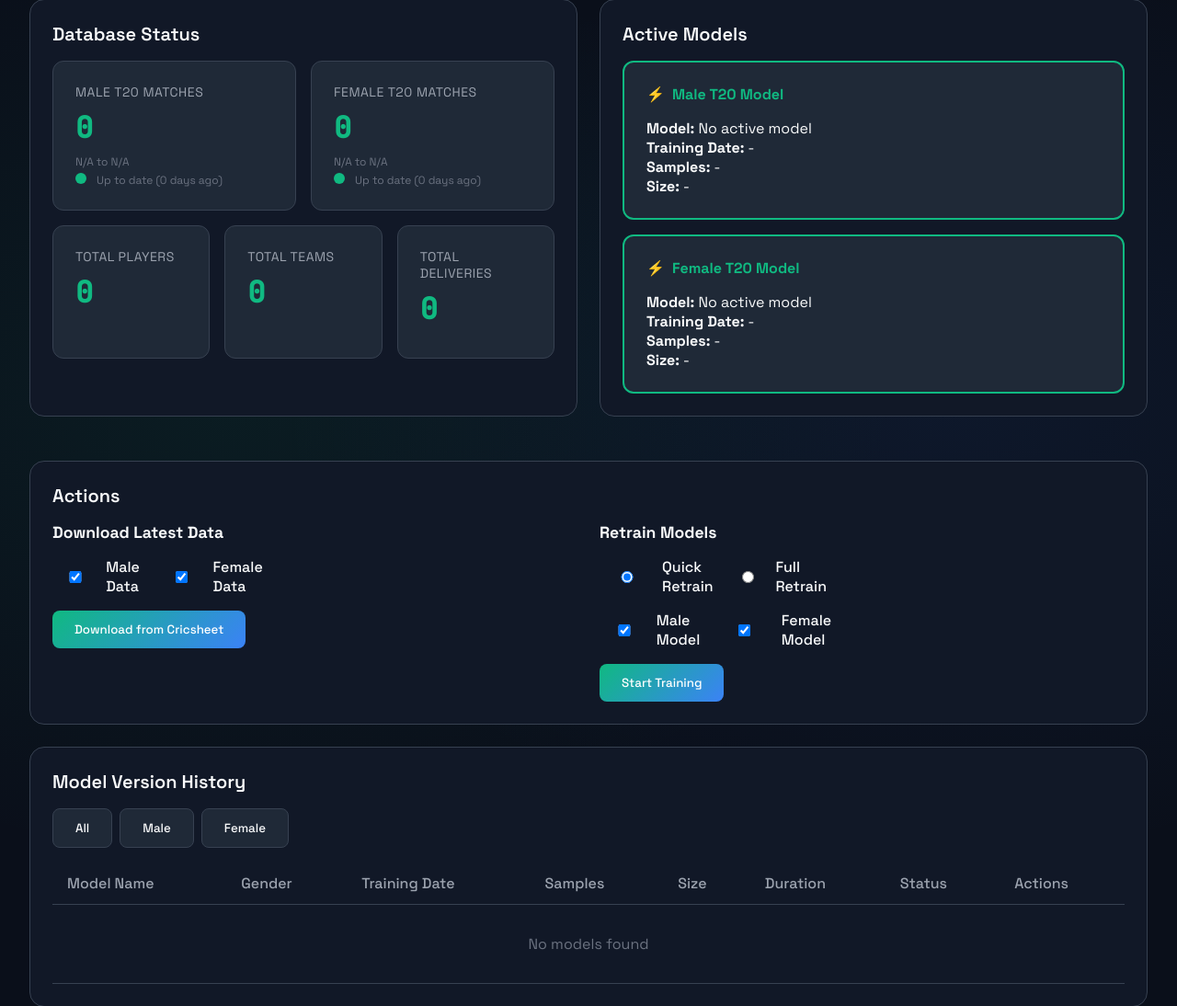
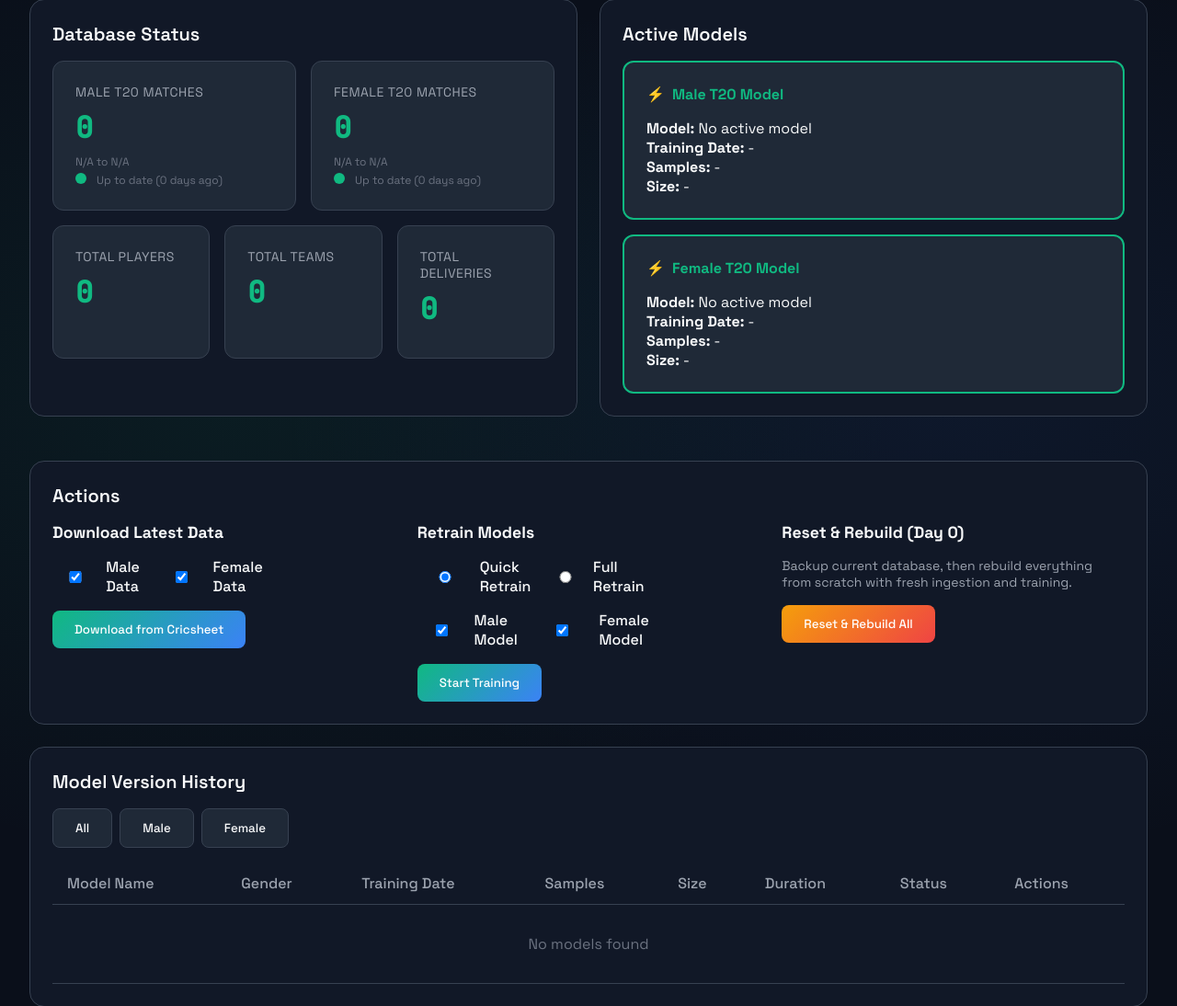
Before and after one commit to darcy5d/trav_daddy, a Flask app: page /training in a window 1280 px wide. Shown: the part 280-1374 px from the top of the page at 92% size. Run offline with Flask 3, Linux system fonts and the light colour scheme; data that the repository does not hold is empty.

Commit message:
feat: Add Reset & Rebuild Database feature (Day 0)
- Add /api/training/reset-database endpoint
- Automatically backs up current database before reset
- Adds 'Reset & Rebuild All' button to training GUI
- Chains database reset with full retrain pipeline
- Creates fresh database with proper schema
- Double confirmation prompts for safety
- Saves backups to data/backups/ directory

```diff
--- a/app/main.py
+++ b/app/main.py
@@ -2137,6 +2137,63 @@ def activate_model(model_id):
         return jsonify({'success': False, 'error': str(e)}), 500
 
 
+@app.route('/api/training/reset-database', methods=['POST'])
+def reset_database():
+    """
+    Reset the database (with backup) for a fresh start.
+
+    Request body:
+        {
+            "confirm": true  # Must be true to proceed
+        }
+
+    Returns:
+        JSON with success status
+    """
+    try:
+        from pathlib import Path
+        from datetime import datetime
+        import shutil
+
+        data = request.get_json() or {}
+
+        if not data.get('confirm'):
+            return jsonify({'success': False, 'error': 'Confirmation required'}), 400
+
+        db_path = DATABASE_PATH
+
+        # Create backup
+        backup_name = f"cricket_backup_{datetime.now().strftime('%Y%m%d_%H%M%S')}.db"
+        backup_path = db_path.parent / 'backups' / backup_name
+        backup_path.parent.mkdir(exist_ok=True)
+
+        shutil.copy2(db_path, backup_path)
+        logger.info(f"Database backed up to {backup_path}")
+
+        # Delete current database
+        db_path.unlink()
+        logger.info(f"Deleted database: {db_path}")
+
+        # Reinitialize with fresh schema
+        from src.data.database import init_database, init_model_versions_table
+        init_database()
+        init_model_versions_table()
+
+        logger.info("Database reset complete")
+
+        return jsonify({
+            'success': True,
+            'message': 'Database reset successfully',
+            'backup': str(backup_path)
+        })
+
+    except Exception as e:
+        logger.error(f"Error resetting database: {e}")
+        import traceback
+        traceback.print_exc()
+        return jsonify({'success': False, 'error': str(e)}), 500
+
+
 @app.route('/api/training/download', methods=['POST'])
 def start_data_download():
     """
--- a/app/templates/training.html
+++ b/app/templates/training.html
@@ -258,7 +258,7 @@
 <div class="card" style="margin-top: 1.5rem;">
     <h2 class="card-title">Actions</h2>
 
-    <div class="grid grid-2">
+    <div class="grid grid-3">
         <div>
             <h3 style="font-size: 1.1rem; margin-bottom: 1rem;">Download Latest Data</h3>
             <div class="checkbox-group">
@@ -300,6 +300,16 @@
             </div>
             <button class="btn btn-primary" onclick="startRetrain()" id="retrain-btn">
                 Start Training
+            </button>
+        </div>
+
+        <div>
+            <h3 style="font-size: 1.1rem; margin-bottom: 1rem;">Reset & Rebuild (Day 0)</h3>
+            <p style="font-size: 0.875rem; color: var(--text-secondary); margin-bottom: 1rem;">
+                Backup current database, then rebuild everything from scratch with fresh ingestion and training.
+            </p>
+            <button class="btn" style="background: var(--gradient-2); color: white;" onclick="startReset()" id="reset-btn">
+                Reset & Rebuild All
             </button>
         </div>
     </div>
@@ -636,6 +646,79 @@ async function startDownload() {
     }
 }
 
+// Start reset and rebuild
+async function startReset() {
+    const confirmed = confirm(
+        '⚠️ RESET & REBUILD DATABASE\n\n' +
+        'This will:\n' +
+        '1. Backup your current database\n' +
+        '2. Delete all data and start fresh\n' +
+        '3. Re-ingest all data from downloaded files\n' +
+        '4. Retrain both male and female models from scratch\n\n' +
+        'This will take 15-30 minutes.\n\n' +
+        'Are you absolutely sure you want to proceed?'
+    );
+
+    if (!confirmed) return;
+
+    const doubleCheck = confirm(
+        'Final confirmation: This will create a clean "Day 0" setup.\n\n' +
+        'Continue with database reset?'
+    );
+
+    if (!doubleCheck) return;
+
+    try {
+        document.getElementById('reset-btn').disabled = true;
+        document.getElementById('reset-btn').textContent = 'Resetting...';
+
+        // Step 1: Reset database
+        console.log('Step 1: Resetting database...');
+        const resetResponse = await fetch('/api/training/reset-database', {
+            method: 'POST',
+            headers: { 'Content-Type': 'application/json' },
+            body: JSON.stringify({ confirm: true })
+        });
+        const resetData = await resetResponse.json();
+
+        if (!resetData.success) {
+            alert('Failed to reset database: ' + resetData.error);
+            document.getElementById('reset-btn').disabled = false;
+            document.getElementById('reset-btn').textContent = 'Reset & Rebuild All';
+            return;
+        }
+
+        console.log('Database reset complete. Backup:', resetData.backup);
+
+        // Step 2: Start full retrain with both genders
+        console.log('Step 2: Starting full retrain...');
+        const retrainResponse = await fetch('/api/training/retrain', {
+            method: 'POST',
+            headers: { 'Content-Type': 'application/json' },
+            body: JSON.stringify({
+                mode: 'full',
+                genders: ['male', 'female']
+            })
+        });
+        const retrainData = await retrainResponse.json();
+
+        if (retrainData.success) {
+            currentJobId = retrainData.job_id;
+            showJobProgress(retrainData.job_id, 'Day 0 Rebuild: Full Pipeline');
+            startPolling();
+        } else {
+            alert('Failed to start retraining: ' + retrainData.error);
+            document.getElementById('reset-btn').disabled = false;
+            document.getElementById('reset-btn').textContent = 'Reset & Rebuild All';
+        }
+    } catch (error) {
+        console.error('Error during reset:', error);
+        alert('Error during reset: ' + error.message);
+        document.getElementById('reset-btn').disabled = false;
+        document.getElementById('reset-btn').textContent = 'Reset & Rebuild All';
+    }
+}
+
 // Start model retrain
 async function startRetrain() {
     const mode = document.querySelector('input[name="retrain-mode"]:checked').value;
@@ -737,6 +820,8 @@ async function pollJobStatus() {
                 document.getElementById('download-btn').textContent = 'Download from Cricsheet';
                 document.getElementById('retrain-btn').disabled = false;
                 document.getElementById('retrain-btn').textContent = 'Start Training';
+                document.getElementById('reset-btn').disabled = false;
+                document.getElementById('reset-btn').textContent = 'Reset & Rebuild All';
 
                 // Reload data
                 setTimeout(() => {
@@ -756,6 +841,8 @@ async function pollJobStatus() {
                 document.getElementById('download-btn').textContent = 'Download from Cricsheet';
                 document.getElementById('retrain-btn').disabled = false;
                 document.getElementById('retrain-btn').textContent = 'Start Training';
+                document.getElementById('reset-btn').disabled = false;
+                document.getElementById('reset-btn').textContent = 'Reset & Rebuild All';
 
                 alert('Job failed: ' + (job.error || 'Unknown error'));
             }
```
